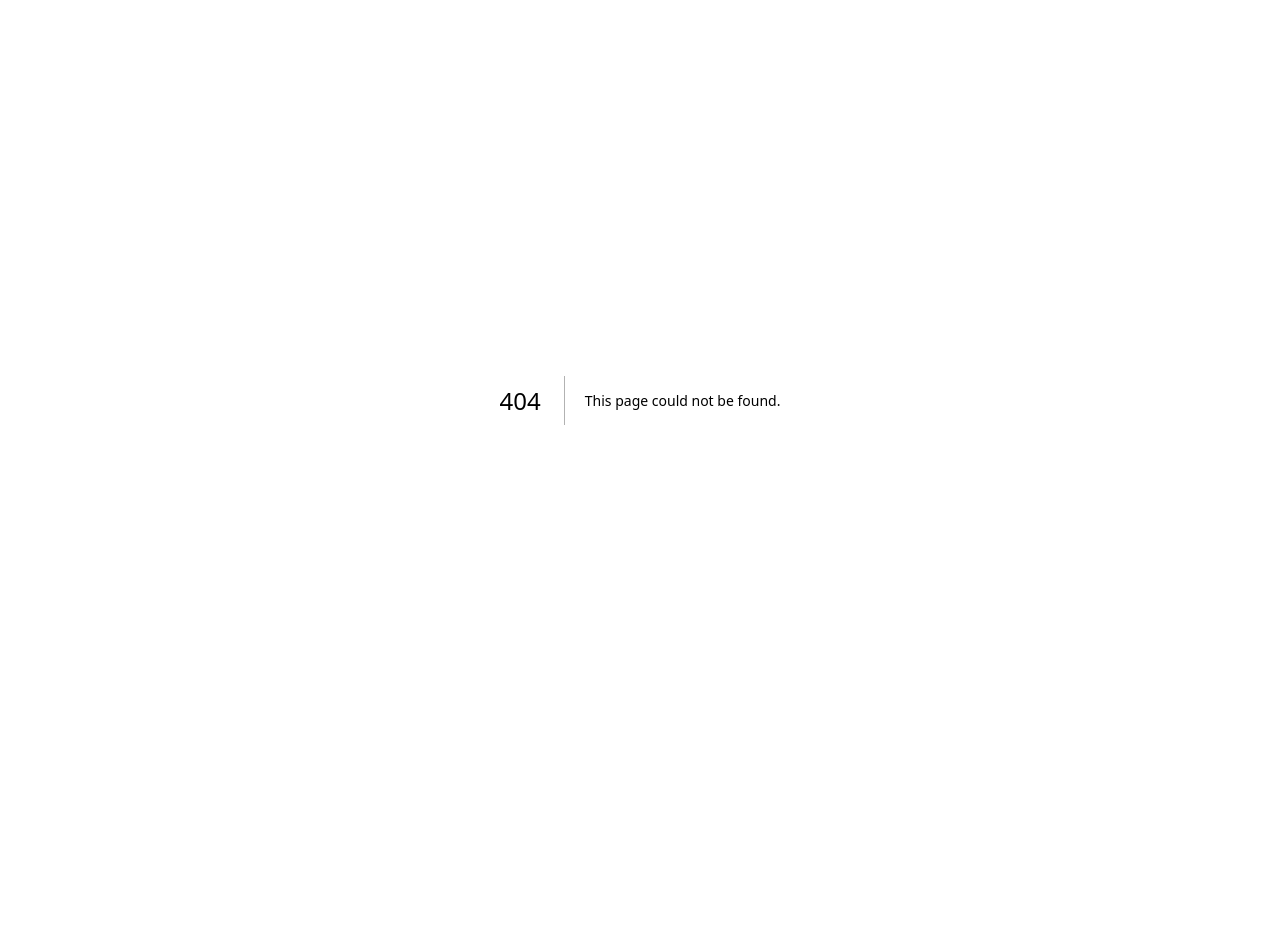
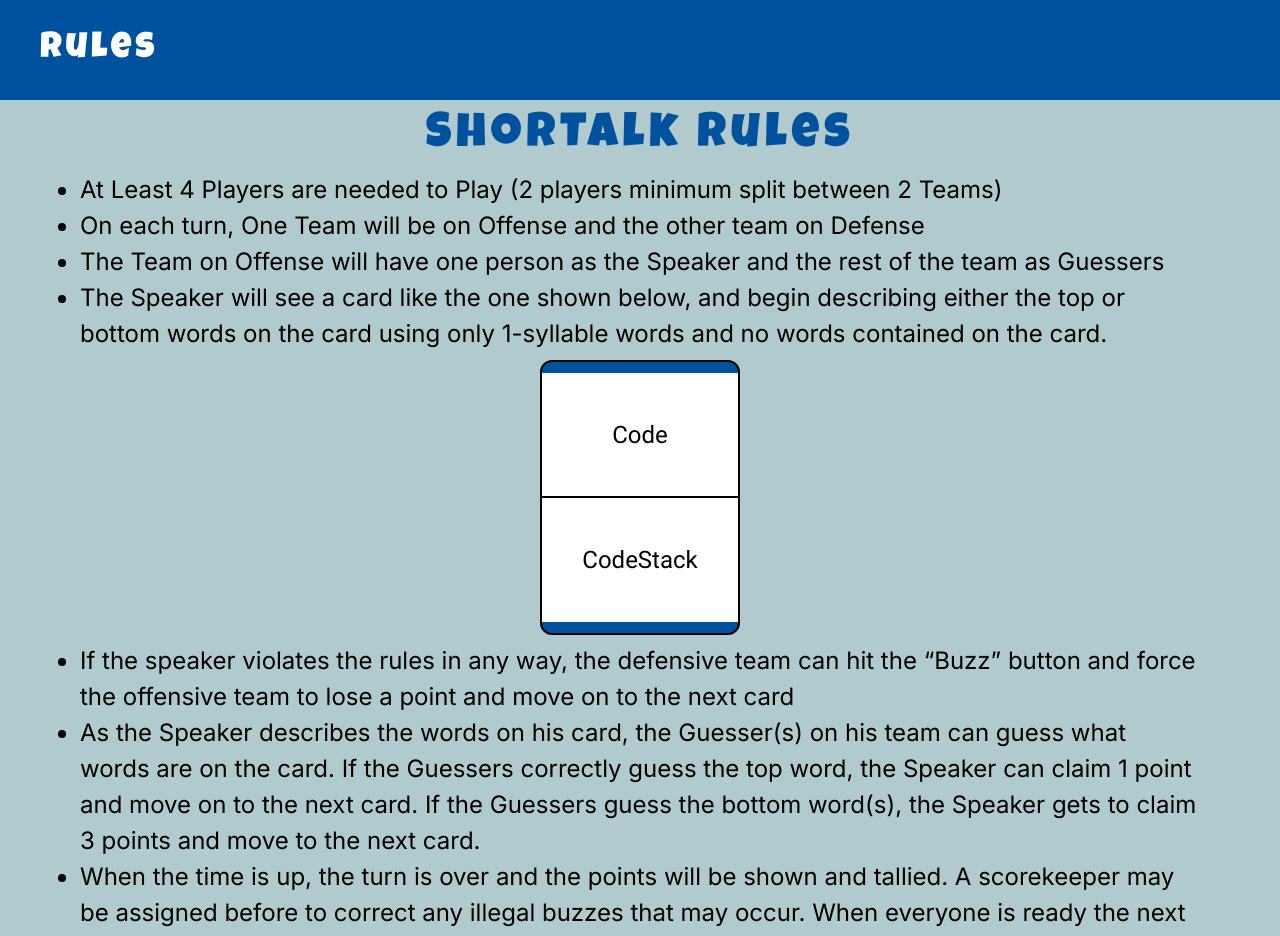
Before and after one commit to JarIsCoding/Shortalk---Front-End, a Next.js app: page /pages/rulesPage in a window 1280 px wide. Before the commit this address had no page. Shown: the top 936 px of the page. Before the commit the page ends 800 px from the top, so only its background shows below. Built offline with nearby package versions, Linux system fonts and the light colour scheme.

Commit message:
Rulespage design created

```diff
--- a/src/app/components/NavBar.tsx
+++ b/src/app/components/NavBar.tsx
@@ -5,7 +5,7 @@ import React from 'react'
 
 const NavBar = (props:INavBar) => {
   return (
-    <div className=' bg-dblue font-LuckiestGuy text-white px-10 h-[100px] text-4xl flex items-center'>
+    <div className=' bg-dblue font-LuckiestGuy text-white px-10 h-[100px] text-4xl flex items-center tracking-widest'>
       <div>{props.title}</div>
     </div>
   )
--- /dev/null
+++ b/src/app/components/SmallCard.tsx
@@ -0,0 +1,14 @@
+import React from 'react'
+
+const SmallCard = () => {
+  return (
+    <div className='h-[275px] w-[200px] flex flex-col justify-between rounded-xl border-2 border-black bg-dblue'>
+        <div className='  w-full h-[24px]'></div>
+        <div className=' w-full h-full font-Roboto text-[24px] border-b-2 border-black bg-white flex justify-center items-center'>Code</div>
+        <div className=' w-full h-full font-Roboto text-[24px] bg-white flex justify-center items-center'>CodeStack</div>
+        <div className='  w-full h-[24px]'></div>
+    </div>
+  )
+}
+
+export default SmallCard
--- /dev/null
+++ b/src/app/pages/rulesPage/page.tsx
@@ -0,0 +1,63 @@
+'use client'
+
+import SmallCard from '@/app/components/SmallCard'
+import NavBar from '@/app/components/NavBar'
+import React from 'react'
+import { Button } from 'flowbite-react'
+import { useRouter } from 'next/navigation'
+
+const rulesPage = () => {
+
+    const router = useRouter()
+
+    return (
+        <div className='bg-lblue h-[1030px]'>
+            <NavBar title='Rules' />
+            <p className='text-center text-[48px] tracking-widest text-dblue font-LuckiestGuy'>
+                ShorTalk Rules
+            </p>
+
+            <ul className='px-20 list-disc text-[24px]'>
+                <li>
+                    At Least 4 Players are needed to Play (2 players minimum split between 2 Teams)
+                </li>
+                <li>
+                    On each turn, One Team will be on Offense and the other team on Defense
+                </li>
+                <li>
+                    The Team on Offense will have one person as the Speaker and the rest of the team as Guessers
+                </li>
+                <li>
+                    The Speaker will see a card like the one shown below, and begin describing either the top or bottom words on the card using only 1-syllable words and no words contained on the card.
+                </li>
+            </ul>
+
+            <div className='flex justify-center py-2'>
+                <SmallCard />
+            </div>
+
+            <ul className='px-20 list-disc text-[24px] relative'>
+                <li>
+                    If the speaker violates the rules in any way, the defensive team can hit the “Buzz” button and force the offensive team to lose a point and move on to the next card
+                </li>
+                <li>
+                    As the Speaker describes the words on his card, the Guesser(s) on his team can guess what words are on the card. If the Guessers correctly guess the top word, the Speaker can claim 1 point and move on to the next card. If the Guessers guess the bottom word(s), the Speaker gets to claim 3 points and move to the next card.
+                </li>
+                <li>
+                    When the time is up, the turn is over and the points will be shown and tallied. A scorekeeper may be assigned before to correct any illegal buzzes that may occur. When everyone is ready the next turn can begin and the defense team will go to offense and the offense team will go to defense.
+                </li>
+                <li>
+                    The game ends when everyone has had the chance to be speaker for the <br /> number of rounds designated in the game lobby room.
+                </li>
+                <div className=''>
+                    <Button className='absolute bottom-0 right-3 px-16 py-2 bg-dblue'  onClick={()=>{router.push('/pages/homePage')}}>
+                        <p className='text-[36px]'>Back to Home</p>
+                    </Button>
+                </div>
+            </ul>
+
+        </div>
+    )
+}
+
+export default rulesPage
```
